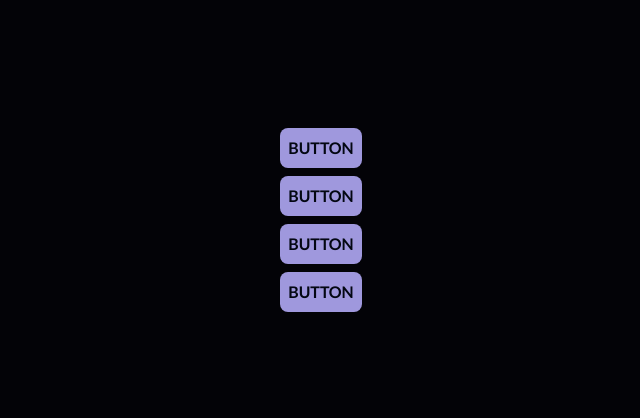
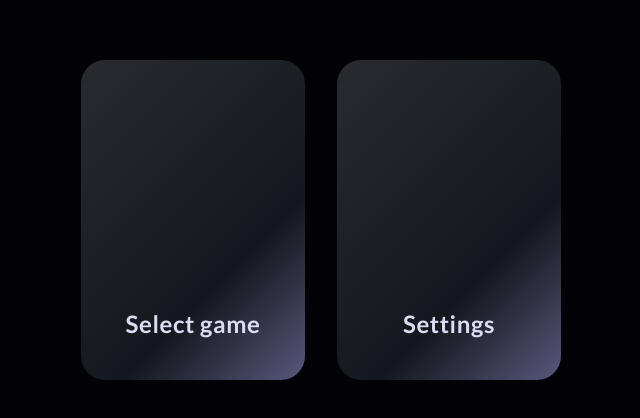
Before and after one commit to UnderMan4/2048, a React (Vite) app: page / in a window 1280 px wide. Shown: the part 180-598 px from the top of the page, without its empty margins (319-959 px from the left). Built offline with nearby package versions, Linux system fonts and the light colour scheme; some icons are missing.

Commit message:
main menu cards

```diff
--- a/src/App.tsx
+++ b/src/App.tsx
@@ -1,19 +1,22 @@
 import { cls } from "@/utils/styles";
 import { RouterProvider } from "react-router-dom";
 import { router } from "@/router";
+import { LazyMotion, domAnimation } from "framer-motion";
 
 function App() {
    return (
+      <LazyMotion features={domAnimation} strict>
          <div
             className={cls(
                {
                   "theme-standard": true,
                },
-            "bg-background text-foreground h-screen"
+               "h-screen bg-background text-foreground"
             )}
          >
             <RouterProvider router={router} />
          </div>
+      </LazyMotion>
    );
 }
 
--- /dev/null
+++ b/src/features/main-menu/MainMenuCard/MainMenuCard.module.css
@@ -0,0 +1,16 @@
+.cardGradient {
+   background: linear-gradient(
+      135deg,
+      rgb(156 163 175 / 0.25),
+      rgb(75 85 99 / 0.25),
+      var(--primary),
+      var(--accent)
+   );
+   background-size: 200% 200%;
+   background-position: 0% 0%;
+   transition: all 0.5s ease-in-out;
+}
+
+.menuCard:hover .cardGradient {
+   background-position: 100% 100%;
+}
--- /dev/null
+++ b/src/features/main-menu/MainMenuCard/MainMenuCard.tsx
@@ -0,0 +1,119 @@
+import { Icon } from "@iconify/react";
+import {
+   m as motion,
+   useMotionValue,
+   useSpring,
+   useTransform,
+} from "framer-motion";
+import { FC, useRef } from "react";
+import { twMerge } from "tailwind-merge";
+import styles from "./MainMenuCard.module.css";
+import { useHover } from "usehooks-ts";
+
+export type MainMenuCardProps = {
+   className?: string;
+   icon: string;
+   label: string;
+};
+
+const CONTENT_CLASS_NAME =
+   "absolute inset-0 flex flex-col items-center justify-between rounded-3xl p-7 pb-10";
+const ICON_SIZE = 155;
+export const MainMenuCard: FC<MainMenuCardProps> = ({
+   className,
+   icon,
+   label,
+}) => {
+   const x = useMotionValue(0);
+   const y = useMotionValue(0);
+
+   const xSpring = useSpring(x);
+   const ySpring = useSpring(y);
+
+   const rotateX = useTransform(ySpring, [-0.5, 0.5], ["16deg", "-16deg"]);
+   const rotateY = useTransform(xSpring, [-0.5, 0.5], ["-16deg", "16deg"]);
+
+   return (
+      <motion.button
+         onMouseMove={(e) => {
+            const rect = e.currentTarget.getBoundingClientRect();
+
+            const width = rect.width;
+            const height = rect.height;
+
+            const xMouse = e.clientX - rect.left;
+            const yMouse = e.clientY - rect.top;
+
+            const xPercent = xMouse / width - 0.5;
+            const yPercent = yMouse / height - 0.5;
+
+            x.set(xPercent);
+            y.set(yPercent);
+         }}
+         onMouseLeave={() => {
+            x.set(0);
+            y.set(0);
+         }}
+         style={{
+            rotateX,
+            rotateY,
+            transformStyle: "preserve-3d",
+         }}
+         className={twMerge(
+            styles.menuCard,
+            "group relative h-80 w-56",
+            className
+         )}
+      >
+         <div
+            style={{
+               transformStyle: "preserve-3d",
+            }}
+            className={twMerge(
+               styles.cardGradient,
+               "bg ease-in-out group-hover:scale-105",
+               CONTENT_CLASS_NAME
+            )}
+         >
+            <Icon
+               style={{
+                  transform: "translateZ(24px)",
+               }}
+               icon={icon}
+               height={ICON_SIZE}
+            />
+            <p
+               style={{
+                  transform: "translateZ(32px)",
+               }}
+               className="text-2xl font-bold tracking-wide"
+            >
+               {label}
+            </p>
+         </div>
+         <div
+            className={twMerge(
+               CONTENT_CLASS_NAME,
+               "text-secondary  opacity-0 transition-opacity duration-300 ease-in-out group-hover:opacity-80"
+            )}
+         >
+            <Icon
+               style={{
+                  transform: "translateZ(24px)",
+               }}
+               icon={icon}
+               height={ICON_SIZE}
+               className="blur-[3px]"
+            />
+            <p
+               style={{
+                  transform: "translateZ(32px)",
+               }}
+               className="text-2xl font-bold blur-[4px]"
+            >
+               {label}
+            </p>
+         </div>
+      </motion.button>
+   );
+};
--- /dev/null
+++ b/src/features/main-menu/MainMenuCard/index.ts
@@ -0,0 +1 @@
+export * from "./MainMenuCard";
--- a/src/pages/MainMenu.tsx
+++ b/src/pages/MainMenu.tsx
@@ -1,6 +1,6 @@
 import { FC } from "react";
 import { twMerge } from "tailwind-merge";
-import { Button } from "../components/Button";
+import { MainMenuCard } from "../features/main-menu/MainMenuCard/MainMenuCard";
 
 export type MainMenuProps = {
    className?: string;
@@ -8,11 +8,9 @@ export type MainMenuProps = {
 
 export const MainMenu: FC<MainMenuProps> = ({ className }) => {
    return (
-      <div className={twMerge("flex flex-col gap-2", className)}>
-         <Button>Select Game</Button>
-         <Button>Settings</Button>
-         <Button>Export save</Button>
-         <Button>Import save</Button>
+      <div className={twMerge("flex flex-row gap-8", className)}>
+         <MainMenuCard icon="arcticons:games-2" label="Select game" />
+         <MainMenuCard icon="arcticons:hidden-settings" label="Settings" />
       </div>
    );
 };
```
Lines whose indentation alone changed are shown as unchanged.
